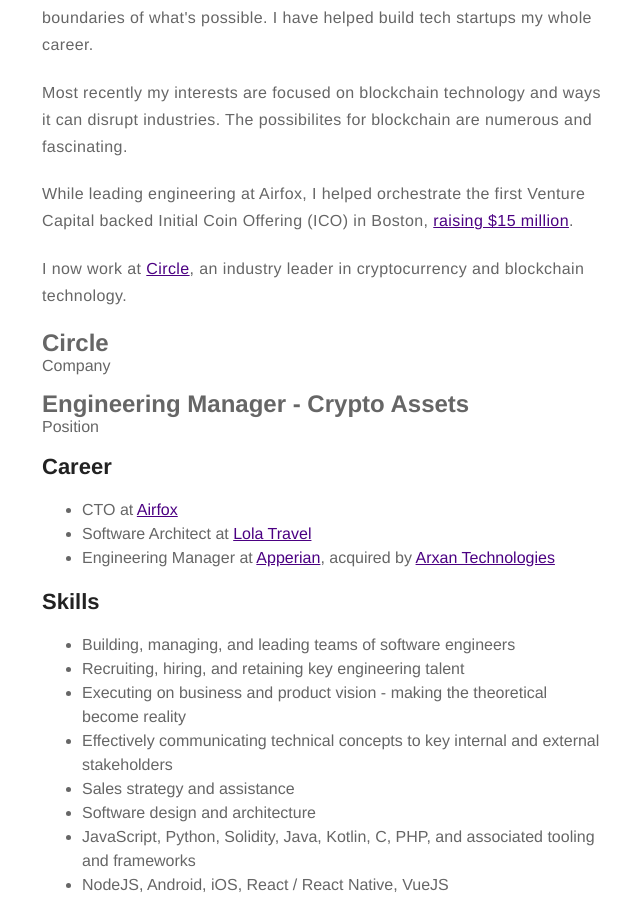
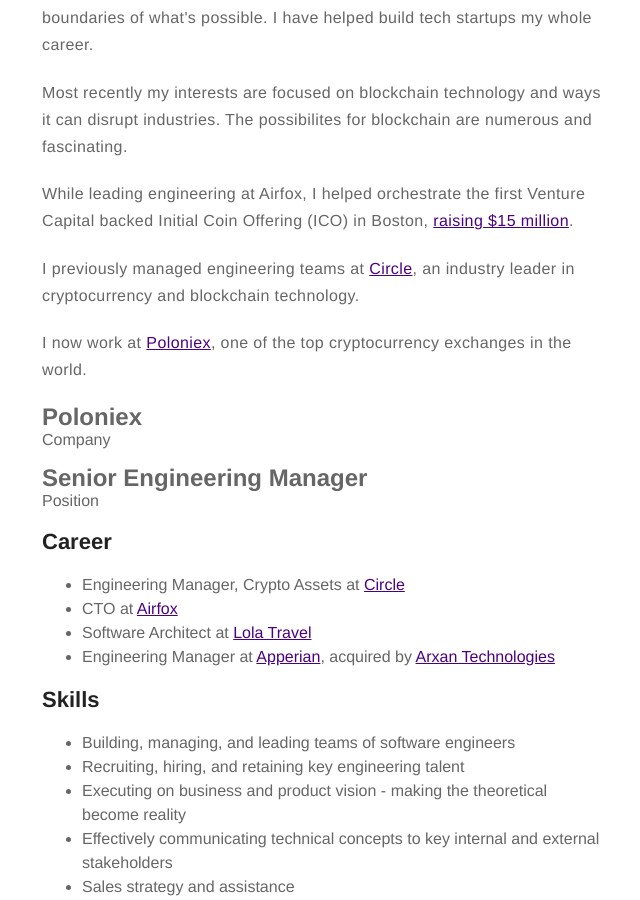
Before and after one commit to seibelj/seibelj.github.io, a Jekyll site: the page built from about.html, in a window 1280 px wide and 900 px high, scrolled down 448 px. Shown: the whole window, without its empty margins (318-958 px from the left). Built offline with Jekyll 4.4.1, drawn with Linux system fonts in a browser that asks for light colours.

Commit message:
Update resume

```diff
--- a/about.html
+++ b/about.html
@@ -13,19 +13,22 @@
 <p>While leading engineering at Airfox, I helped orchestrate the first Venture Capital backed Initial Coin Offering (ICO) in Boston,
 	<a href="https://finance.yahoo.com/news/airfox-raises-15-million-successful-133000250.html" target="_blank">raising $15 million</a>.</p>
 
-<p>I now work at <a href="https://circle.com/" target="_blank">Circle</a>, an industry leader in cryptocurrency and blockchain technology.</p>
+<p>I previously managed engineering teams at <a href="https://circle.com/" target="_blank">Circle</a>, an industry leader in cryptocurrency and blockchain technology.</p>
+
+<p>I now work at <a href="https://poloniex.com/" target="_blank">Poloniex</a>, one of the top cryptocurrency exchanges in the world.</p>
 
 <div class="resume-section">
-	<div><span class="emph">Circle</span></div>
+	<div><span class="emph">Poloniex</span></div>
 	<div><span>Company</span></div>
 </div>
 
-<div><span class="emph">Engineering Manager - Crypto Assets</span></div>
+<div><span class="emph">Senior Engineering Manager</span></div>
 <div><span>Position</span></div>
 
 <h2>Career</h2>
 
 <ul class="skill-list">
+	<li>Engineering Manager, Crypto Assets at <a href="https://www.circle.com/" target="_blank">Circle</a></li>
 	<li>CTO at <a href="https://www.airfox.com/" target="_blank">Airfox</a></li>
 	<li>Software Architect at <a href="https://www.lola.com/" target="_blank">Lola Travel</a></li>
 	<li>Engineering Manager at <a href="https://www.apperian.com/" target="_blank">Apperian</a>, acquired by <a href="https://www.arxan.com/" target="_blank">Arxan Technologies</a></li>
```
